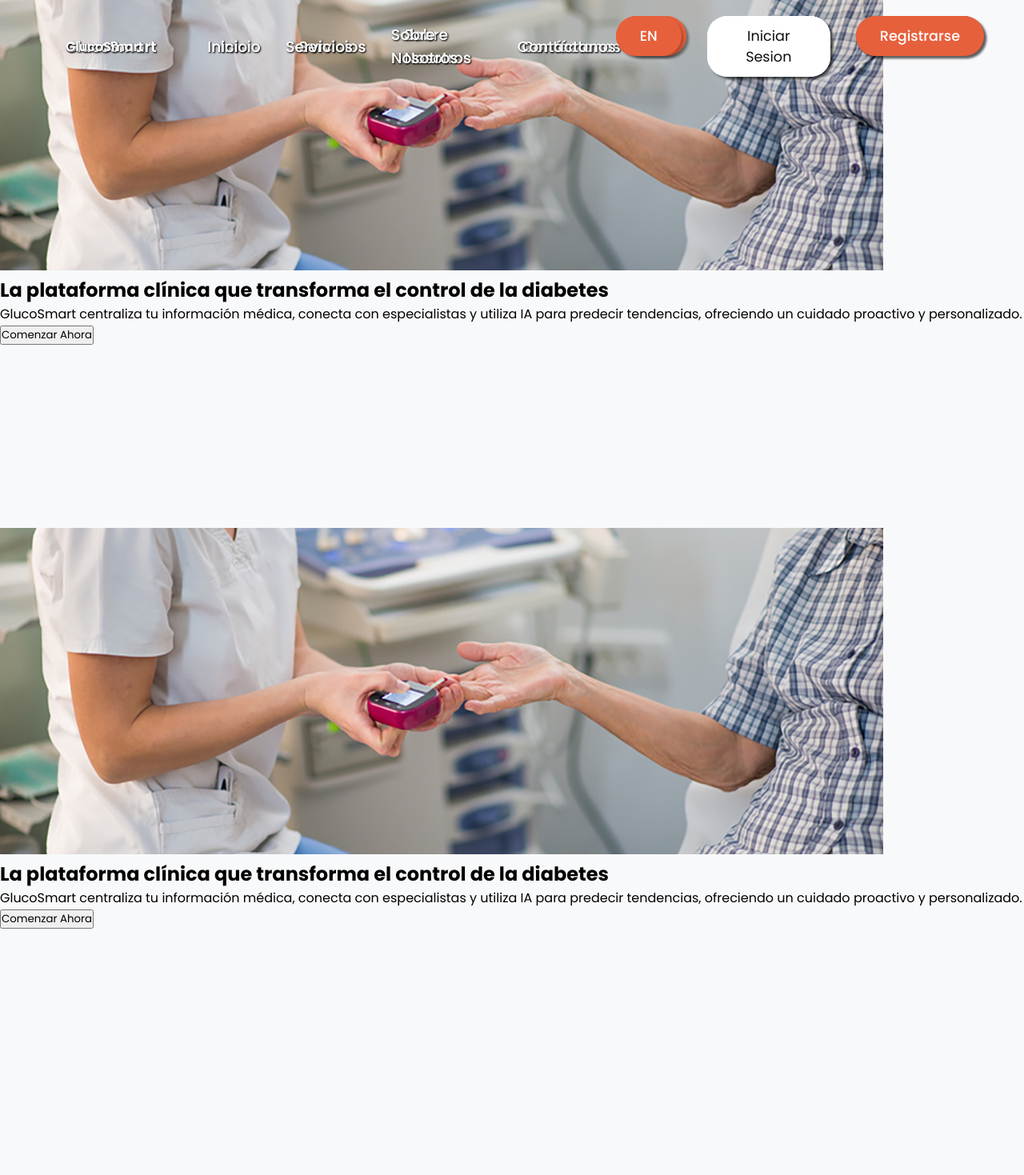
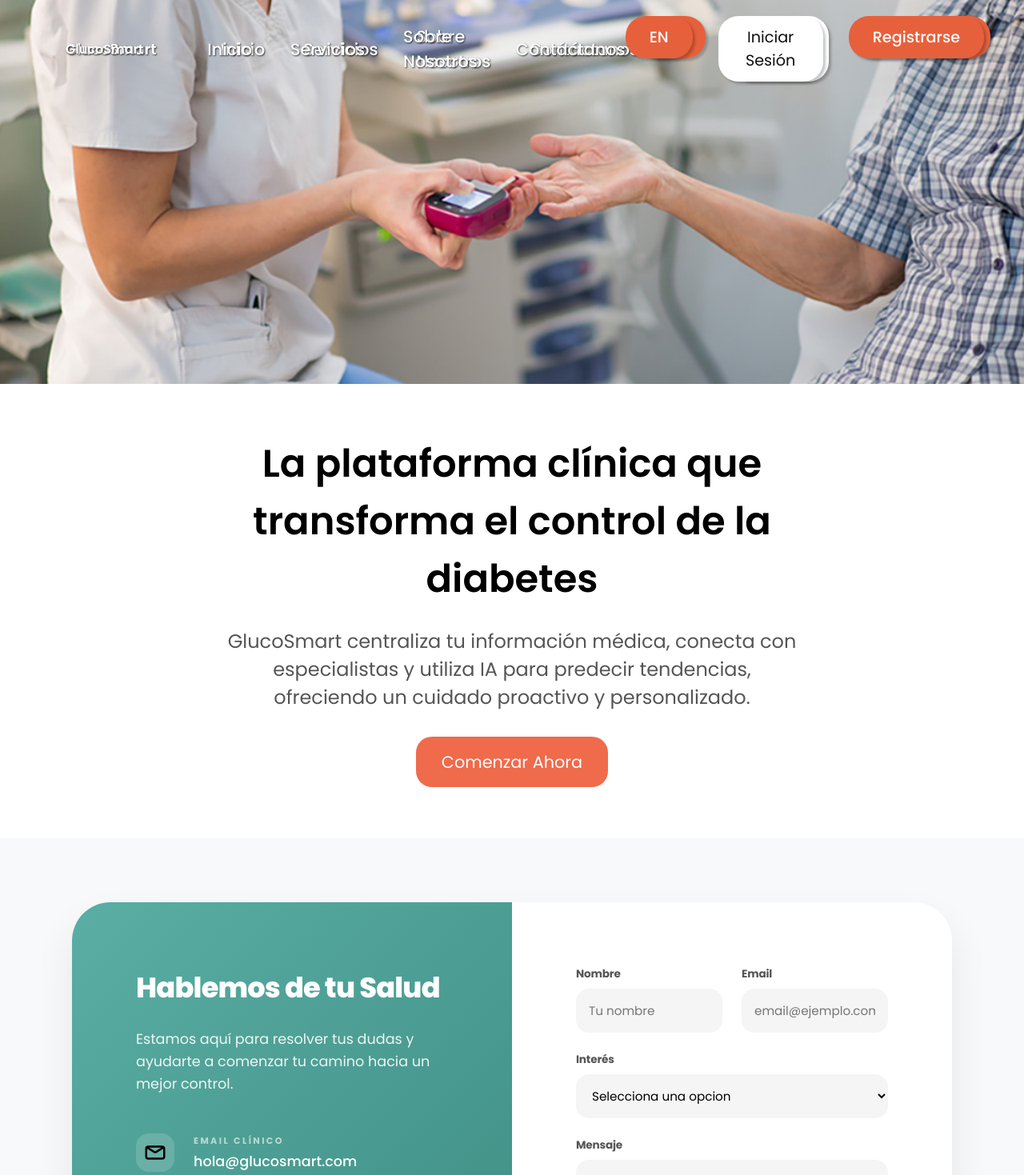
Before and after one commit to MTS-OpenSource/IntegraVida, an Angular app: page /landing in a window 1280 px wide. Shown: the top 1469 px of the page at 80% size. Built offline with nearby package versions, Linux system fonts and the light colour scheme.

Commit message:
feat: fixed hero section and removed duplicates

```diff
--- a/src/app/app.html
+++ b/src/app/app.html
@@ -1,3 +1 @@
-<app-navbar></app-navbar>
-<app-hero></app-hero>
 <router-outlet />
--- a/src/app/app.ts
+++ b/src/app/app.ts
@@ -1,6 +1,5 @@
 import { Component, signal } from '@angular/core';
 import { RouterOutlet } from '@angular/router';
-import { Navbar } from './shared/navbar/navbar';
 import { Hero } from './components/hero/hero';
 
 @Component({
@@ -8,7 +7,6 @@ import { Hero } from './components/hero/hero';
   standalone: true, // Asegúrate de que esto esté si usas Angular moderno
   imports: [
     RouterOutlet,
-    Navbar,
     Hero
   ],
   templateUrl: './app.html',
--- a/src/app/components/hero/hero.css
+++ b/src/app/components/hero/hero.css
@@ -1,30 +1,53 @@
 .hero {
-  margin-top: -70px;
+  width: 100%;
+  margin-top: 0;
   padding-top: 0;
   font-family: "Poppins", sans-serif;
-  height: 100vh;
+  display: flex;
+  flex-direction: column;
 }
-.hero-img img {
-  width: 100%;
-  height: 50vh;
+.main-bg {
+  width: 100vw;      /* Ocupa todo el ancho de la pantalla */
+  height: 60vh;      /* Altura de la imagen */
   object-fit: cover;
   display: block;
 }
-.hero-text{
+
+.hero-img-container {
+  position: relative;
+  width: 100%;
+}
+
+.hero-text-area {
   display: flex;
   flex-direction: column;
   justify-content: center;
   align-items: center;
-  padding: 3rem;
-  gap: 2.5rem;
-}
-.hero-text h2 {
-  font-size: 3rem;
-  width: 34%;
+  padding: 4rem 2rem; /* Bajamos el padding de 10rem que era mucho */
+  background-color: white;
   text-align: center;
 }
-.hero-text p {
+
+.content h1 {
+  font-size: 3rem;
+  font-weight: 550;
+  width: 70%;
+  margin: 0 auto 1.5rem auto;
+}
+
+.content p {
   font-size: 1.5rem;
-  text-align: center;
-  width: 40%;
+  width: 60%;
+  margin: 0 auto 2rem auto;
+  color: #555;
 }
+
+.btn-primary {
+  background-color: #f06a4c;
+  color: white;
+  border: none;
+  padding: 1rem 2rem;
+  border-radius: 20px;
+  font-size: 1.3rem;
+  cursor: pointer;
+}
--- a/src/app/components/hero/hero.ts
+++ b/src/app/components/hero/hero.ts
@@ -1,13 +1,11 @@
 import { Component } from '@angular/core';
 import { LanguageService } from '../../core/services/lenguage.service';
-import { ButtonComponent } from '../../shared/button/button';
 import { Navbar } from '../../shared/navbar/navbar';
 
 @Component({
   selector: 'app-hero',
   standalone: true,
   imports: [
-    ButtonComponent,
     Navbar
   ],
   templateUrl: './hero.html',
--- a/src/app/core/services/lenguage.service.ts
+++ b/src/app/core/services/lenguage.service.ts
@@ -12,7 +12,7 @@ export class LanguageService {
       servicios: 'Servicios',
       nosotros: 'Sobre Nosotros',
       contactanos: 'Contáctanos',
-      sesion: 'Iniciar Sesion',
+      sesion: 'Iniciar Sesión',
       registro: 'Registrarse',
       heroTitle: 'La plataforma clínica que transforma el control de la diabetes',
       heroTexto: 'GlucoSmart centraliza tu información médica, conecta con especialistas y utiliza IA para predecir tendencias, ofreciendo un cuidado proactivo y personalizado.',
--- a/src/app/shared/button/button.css
+++ b/src/app/shared/button/button.css
@@ -8,7 +8,7 @@
   cursor: pointer;
   font-family: "Poppins", sans-serif;
   font-weight: 500;
-  font-size: 1.1rem;
+  font-size: 1.2rem;
 }
 
 .btn-secondary {
@@ -21,5 +21,5 @@
   cursor: pointer;
   font-family: "Poppins", sans-serif;
   font-weight: 400;
-  font-size: 1.1rem;
+  font-size: 1.2rem;
 }
--- a/src/app/shared/navbar/navbar.css
+++ b/src/app/shared/navbar/navbar.css
@@ -29,7 +29,8 @@ nav {
 }
 .text-nav h3{
   font-weight: 500;
-
+  font-size: 1.3rem;
+  margin: 0;
 }
 .text-nav h1{
   font-weight: 600;
```
